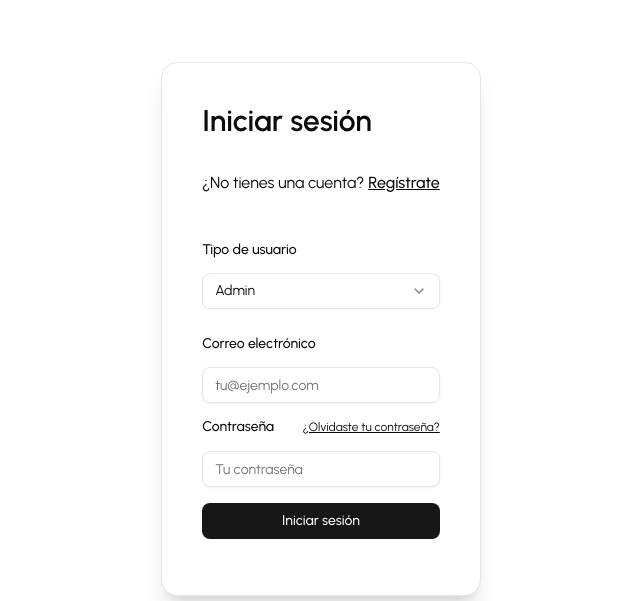
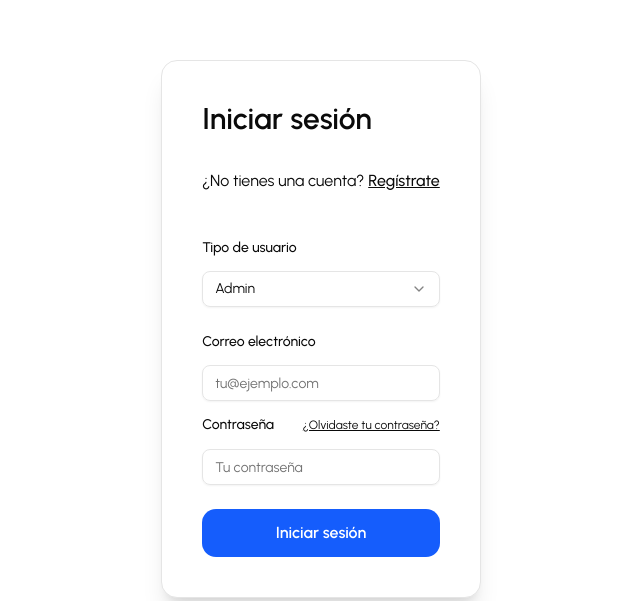
Before and after one commit to SuiteTechTeam/smart-suite-web-app, a Next.js app: page /sign-in in a window 1280 px wide. Shown: the part 199-800 px from the top of the page, without its empty margins (319-959 px from the left). Built offline with nearby package versions, Linux system fonts and the light colour scheme.

Commit message:
Implement code changes to enhance functionality and improve performance

```diff
--- a/app/(auth-pages)/sign-in/page.tsx
+++ b/app/(auth-pages)/sign-in/page.tsx
@@ -1,10 +1,10 @@
-import { signInAction } from "@/app/actions";
-import { FormMessage, Message } from "@/components/form-message";
-import { SubmitButton } from "@/components/submit-button";
+"use client";
+import { useState } from "react";
+import { signIn } from "@/lib/services/auth-service";
+import { Card } from "@/components/ui/card";
 import { Input } from "@/components/ui/input";
 import { Label } from "@/components/ui/label";
 import Link from "next/link";
-import { Separator } from "@/components/ui/separator";
 import {
   Select,
   SelectTrigger,
@@ -12,11 +12,61 @@ import {
   SelectContent,
   SelectItem
 } from "@/components/ui/select";
-import { Card } from "@/components/ui/card";
 
-// Agrega un campo para el tipo de usuario (roleId) al formulario de login
-export default async function Login(props: { searchParams: Promise<Message> }) {
-  const searchParams = await props.searchParams;
+export default function Login() {
+  const [form, setForm] = useState({
+    email: "",
+    password: "",
+    roleId: "2"
+  });
+  const [pending, setPending] = useState(false);
+  const [message, setMessage] = useState<{ type: "error" | "success"; text: string } | null>(null);
+
+  const handleChange = (e: React.ChangeEvent<HTMLInputElement>) => {
+    const { name, value } = e.target;
+    setForm({ ...form, [name]: value });
+  };
+
+  const handleRoleChange = (value: string) => {
+    setForm({ ...form, roleId: value });
+  };
+
+  const handleSubmit = async (e: React.FormEvent<HTMLFormElement>) => {
+    e.preventDefault();
+    setPending(true);
+    setMessage(null);
+    try {
+      const result = await signIn(form.email, form.password, Number(form.roleId));      if (result.success && result.data) {
+        // Guardar en localStorage y cookies
+        localStorage.setItem('auth_token', result.data.token);
+        localStorage.setItem('auth_user', JSON.stringify({
+          id: result.data.id,
+          email: result.data.email,
+          roleId: form.roleId
+        }));
+
+        // Guardar en cookies para el middleware
+        document.cookie = `auth_token=${result.data.token}; path=/; max-age=86400; secure; samesite=strict`;
+        document.cookie = `auth_user=${JSON.stringify({
+          id: result.data.id,
+          email: result.data.email,
+          roleId: form.roleId
+        })}; path=/; max-age=86400; secure; samesite=strict`;
+
+        setMessage({ type: "success", text: "Login exitoso. Redirigiendo..." });
+        setTimeout(() => {
+          window.location.href = "/dashboard/analytics";
+        }, 1000);
+      } else {
+        setMessage({ type: "error", text: result.message || "Credenciales incorrectas" });
+      }
+    } catch (error: any) {
+      setMessage({ type: "error", text: error.message || "Error al iniciar sesión" });
+    } finally {
+      setPending(false);
+    }
+  };
+
   return (
     <div className="flex min-h-screen items-center justify-center bg-background">
       <Card className="w-full max-w-xl p-10 rounded-2xl shadow-xl">
@@ -27,9 +77,9 @@ export default async function Login(props: { searchParams: Promise<Message> }) {
             Regístrate
           </Link>
         </p>
-        <form className="flex flex-col gap-4 w-full">
+        <form className="flex flex-col gap-4 w-full" onSubmit={handleSubmit}>
           <Label htmlFor="roleId">Tipo de usuario</Label>
-          <Select name="roleId" defaultValue="2" required>
+          <Select value={form.roleId} onValueChange={handleRoleChange} required>
             <SelectTrigger className="mb-3 w-full">
               <SelectValue placeholder="Selecciona un rol" />
             </SelectTrigger>
@@ -40,27 +90,38 @@ export default async function Login(props: { searchParams: Promise<Message> }) {
             </SelectContent>
           </Select>
           <Label htmlFor="email">Correo electrónico</Label>
-          <Input name="email" placeholder="tu@ejemplo.com" required className="w-full" />
+          <Input name="email" value={form.email} onChange={handleChange} placeholder="tu@ejemplo.com" required className="w-full" />
           <div className="flex justify-between items-center">
             <Label htmlFor="password">Contraseña</Label>
-            <Link
-              className="text-xs text-foreground underline"
-              href="/forgot-password"
-            >
+            <Link className="text-xs text-foreground underline" href="/forgot-password">
               ¿Olvidaste tu contraseña?
             </Link>
           </div>
           <Input
             type="password"
             name="password"
+            value={form.password}
+            onChange={handleChange}
             placeholder="Tu contraseña"
             required
             className="w-full"
           />
-          <SubmitButton pendingText="Iniciando sesión..." formAction={signInAction}>
-            Iniciar sesión
-          </SubmitButton>
-          <FormMessage message={searchParams} />
+          <button
+            type="submit"
+            className="w-full h-12 bg-blue-600 text-white rounded-xl font-semibold mt-2 disabled:opacity-60"
+            disabled={pending}
+          >
+            {pending ? "Iniciando sesión..." : "Iniciar sesión"}
+          </button>
+          {message && (
+            <div className={`p-3 rounded-xl text-sm font-medium flex items-center gap-2 ${
+              message.type === 'error'
+                ? 'bg-red-50 text-red-700 border border-red-100'
+                : 'bg-green-50 text-green-700 border border-green-100'
+            }`}>
+              {message.text}
+            </div>
+          )}
         </form>
       </Card>
     </div>
--- a/app/(auth-pages)/sign-up/page.tsx
+++ b/app/(auth-pages)/sign-up/page.tsx
@@ -9,6 +9,8 @@ import { Checkbox } from "@/components/ui/checkbox";
 import { Eye, EyeOff, ArrowLeft, CheckCircle2, Users, Shield, Crown, Sparkles } from "lucide-react";
 import { toast } from "sonner";
 import { signUpActionWithData } from "@/app/actions";
+import { signIn } from "@/lib/services/auth-service";
+import Link from "next/link";
 
 export default function SmartSuiteSignup() {
   const [step, setStep] = useState(1);
@@ -75,11 +77,32 @@ export default function SmartSuiteSignup() {
         password: form.password,
         roleId: form.roleId,
       });
-      setMessage({ type: "success", text: "Registro exitoso. Redirigiendo..." });
-      toast.success("Registro exitoso.");
-      setTimeout(() => {
-        window.location.href = "/sign-in";
-      }, 2000);
+      // Login automático tras registro
+      const loginResult = await signIn(form.email, form.password, Number(form.roleId));      if (loginResult.success && loginResult.data) {
+        // Guardar token y usuario en localStorage y cookies
+        localStorage.setItem('auth_token', loginResult.data.token);
+        localStorage.setItem('auth_user', JSON.stringify({
+          id: loginResult.data.id,
+          email: loginResult.data.email,
+          roleId: form.roleId
+        }));
+
+        // Guardar en cookies para el middleware
+        document.cookie = `auth_token=${loginResult.data.token}; path=/; max-age=86400; secure; samesite=strict`;
+        document.cookie = `auth_user=${JSON.stringify({
+          id: loginResult.data.id,
+          email: loginResult.data.email,
+          roleId: form.roleId
+        })}; path=/; max-age=86400; secure; samesite=strict`;
+
+        setMessage({ type: "success", text: "Registro exitoso. Redirigiendo al dashboard..." });
+        toast.success("Registro exitoso. Redirigiendo al dashboard...");
+        setTimeout(() => {
+          window.location.href = "/dashboard/analytics";
+        }, 1500);
+      } else {
+        setMessage({ type: "error", text: loginResult.message || "No se pudo iniciar sesión automáticamente." });
+      }
     } catch (error: any) {
       setMessage({ type: "error", text: error.message || "Error al registrarse. Intenta nuevamente." });
     } finally {
@@ -297,16 +320,15 @@ export default function SmartSuiteSignup() {
                   <button type="button" className="w-12 h-12 rounded-xl bg-white border-2 border-gray-200 hover:border-gray-300 hover:shadow-md flex items-center justify-center font-bold text-gray-700 text-lg transition-all">
                     in
                   </button>
-                </div>
-              </div>
+                </div>              </div>
 
               {/* Login Link */}
               <div className="text-center mt-8">
                 <p className="text-gray-600">
                   Already have an account?{" "}
-                  <span className="text-blue-600 font-semibold cursor-pointer hover:text-blue-700 hover:underline transition-colors">
+                  <Link href="/sign-in" className="text-blue-600 font-semibold cursor-pointer hover:text-blue-700 hover:underline transition-colors">
                     Log In
-                  </span>
+                  </Link>
                 </p>
               </div>
             </div>
@@ -420,15 +442,13 @@ export default function SmartSuiteSignup() {
                 </Button>
               </div>
 
-              {message && <FormMessage message={message} />}
-
-              {/* Login Link */}
+              {message && <FormMessage message={message} />}              {/* Login Link */}
               <div className="text-center mt-8">
                 <p className="text-gray-600">
                   Already have an account?{" "}
-                  <span className="text-blue-600 font-semibold cursor-pointer hover:text-blue-700 hover:underline transition-colors">
+                  <Link href="/sign-in" className="text-blue-600 font-semibold cursor-pointer hover:text-blue-700 hover:underline transition-colors">
                     Log In
-                  </span>
+                  </Link>
                 </p>
               </div>
             </div>
--- a/middleware.ts
+++ b/middleware.ts
@@ -1,8 +1,36 @@
 import type { NextRequest } from "next/server";
-import { updateSession } from "@/utils/supabase/middleware";
+import { NextResponse } from "next/server";
 
 export async function middleware(request: NextRequest) {
-  return await updateSession(request);
+  const { pathname } = request.nextUrl;
+
+  // Rutas públicas que no requieren autenticación
+  const publicPaths = ['/sign-in', '/sign-up', '/forgot-password', '/reset-password', '/', '/auth'];
+
+  // Verificar si la ruta es pública
+  const isPublicPath = publicPaths.some(path => pathname.startsWith(path));
+
+  // Si es una ruta pública, permitir acceso
+  if (isPublicPath) {
+    return NextResponse.next();
+  }
+
+  // Verificar si es una ruta del dashboard (privada)
+  if (pathname.startsWith('/dashboard')) {
+    // Obtener el token de las cookies
+    const authToken = request.cookies.get('auth_token')?.value;
+
+    // Si no hay token, redirigir al login
+    if (!authToken) {
+      return NextResponse.redirect(new URL('/sign-in', request.url));
+    }
+
+    // Si hay token, permitir acceso
+    return NextResponse.next();
+  }
+
+  // Para otras rutas, permitir acceso
+  return NextResponse.next();
 }
 
 export const config = {
```
Also changed, not shown: app/dashboard/layout.tsx (+78 -0 lines), 1 other file (tests, documents, lock files or other folders).
